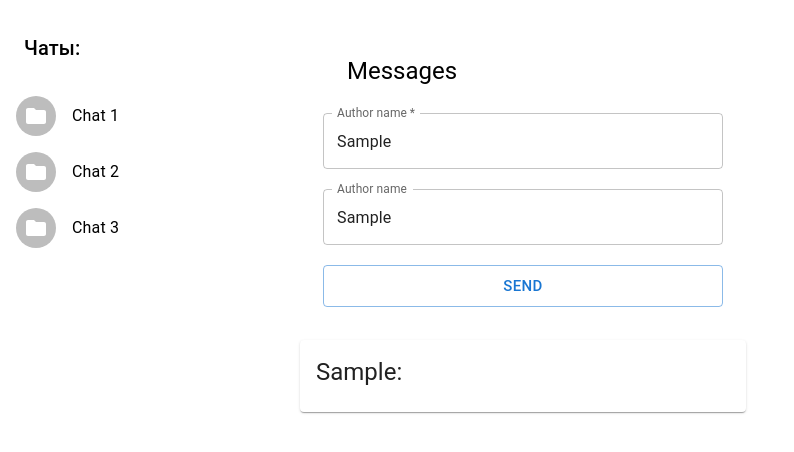
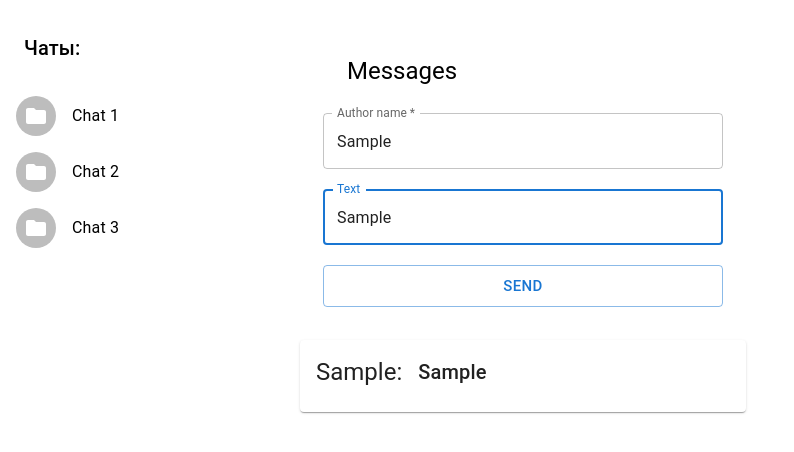
Before and after one commit to sergeykotenkogithub/react-lesson, a React (Create React App) app: page /chats in a window 1280 px wide. Both pictures are taken after typing "Sample", "Sample" into the empty fields and a click on the button "SEND". Shown: the top 452 px of the page, without its empty margins (0-794 px from the left). Built offline with nearby package versions, Linux system fonts and the light colour scheme.

Commit message:
fixed problem

```diff
--- a/src/App.jsx
+++ b/src/App.jsx
@@ -21,24 +21,33 @@ function App() {
     { id: 3, name: 'Chat 3' },
   ])
 
-  // useEffect(() => {
-  //   setTimeout(() => (
-  //     botAnswer(messageList)
-  //   ), 1500)
-  // }, [messageList]);
+  useEffect(() => {
+    if (messageList.length > 0) {
+      setTimeout(() => (
+        alert(author + 'your message sent')
+      ), 1500)
+    }
+    focusTextField(inputRef.current)
+  }, [messageList, author]);
 
+  function focusTextField(input) {
+    if (input) {
+      input.focus();
+    }
+  }
 
   function onButtonClick() {
     let newid = 1;
     if (messageList.length > 0) newid = messageList[messageList.length - 1].id + 1;
     if (author.length > 0) {
-      setMessageList(message => [...message,
-      {
-        text: message,
-        author: author,
-        id: newid
-      }
-      ]
+      setMessageList(messages =>
+        [...messages,
+        {
+          info: text,
+          author: author,
+          id: newid
+        }
+        ]
       )
     } else {
       alert('Author name needed')
@@ -55,20 +64,20 @@ function App() {
   //   }])
   // }
 
-  function giveLastId(array) {
-    return array.length ? array[array.length - 1].id + 1 : 0;
-  }
+  // function giveLastId(array) {
+  //   return array.length ? array[array.length - 1].id + 1 : 0;
+  // }
 
-  function botAnswer() {
-    const lastAuthor = messageList[messageList.length - 1];
-    if (lastAuthor && lastAuthor.author) {
-      setMessageList(prevState => [...prevState, {
-        id: giveLastId(prevState),
-        text: `Сообщение автора ${lastAuthor.author} отправлено`
+  // function botAnswer() {
+  //   const lastAuthor = messageList[messageList.length - 1];
+  //   if (lastAuthor && lastAuthor.author) {
+  //     setMessageList(prevState => [...prevState, {
+  //       id: giveLastId(prevState),
+  //       text: `Сообщение автора ${lastAuthor.author} отправлено`
 
-      }])
-    }
-  }
+  //     }])
+  //   }
+  // }
 
   const Demo = styled('div')(({ theme }) => ({
     backgroundColor: theme.palette.background.paper,
@@ -111,16 +120,17 @@ function App() {
             id='outlined-required'
             label="Author name"
             value={author}
-            onChange={({ target }) => setAuthor(target.value)}
+            onChange={(e) => setAuthor(e.target.value)}
           >
           </TextField>
           <TextField
             sx={{ margin: '10px 0', backgroundColo: '#fff' }}
             fullWidth
             id='outlined-required-1'
-            label="Author name"
+            label="Text"
             value={text}
-            onChange={({ target }) => setText(target.value)}
+            inputRef={inputRef}
+            onChange={(e) => setText(e.target.value)}
           >
           </TextField>
           <Button
@@ -128,7 +138,6 @@ function App() {
             variant="outlined"
             size='large'
             fullWidth
-            inputRef={inputRef}
             onClick={onButtonClick}
           >
             Send
@@ -137,7 +146,7 @@ function App() {
         {
           messageList.map((item) => {
             return (
-              <Message author={item.author} text={item.text} key={item.id}></Message>
+              <Message author={item.author} info={item.info} key={item.id} />
             )
           })
         }
--- a/src/Message.jsx
+++ b/src/Message.jsx
@@ -3,13 +3,13 @@ import Card from '@mui/material/Card';
 import CardContent from '@mui/material/CardContent';
 import Typography from '@mui/material/Typography';
 
-export default function Message({ author, text }) {
+export default function Message({ author, info }) {
     return (
         <div className='messagetext'>
             <Card sx={{ minWidth: 275 }}>
-                <CardContent>
+                <CardContent sx={{ display: 'flex', alignItems: 'center' }}>
                     <Typography variant="h5" component="div">{author}:</Typography>
-                    <Typography variant="body2">{text}</Typography>
+                    <Typography sx={{ pl: 2 }} variant="h6">{info}</Typography>
                 </CardContent>
             </Card>
         </div>
```
